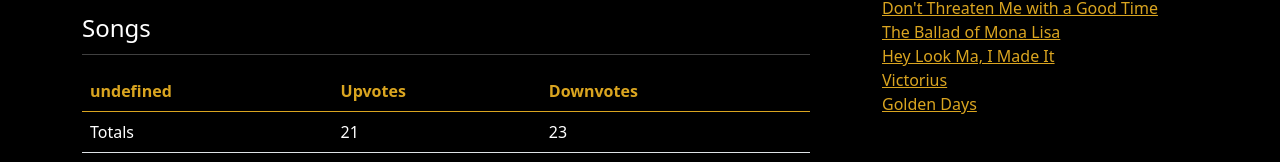
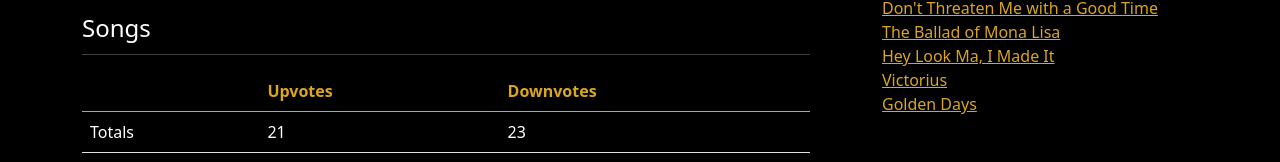
Before and after one commit to Davidpereznuma10/Campus_Projects, a plain HTML site: page dom/index.html in a window 1280 px wide. Shown: the part 1523-1685 px from the top of the page. Drawn offline with nearby package versions, Linux system fonts and the light colour scheme.

Commit message:
fix: :sparkles: change names

```diff
--- a/dom/components/myArticles.js
+++ b/dom/components/myArticles.js
@@ -14,9 +14,9 @@ export default {
             table:[
               {
                 headtable:[
-                  {topic:"#"},
-                  {topic:"Name"},
-                  {topic:"Duration"},
+                  {topic1:"#"},
+                  {topic2:"Name"},
+                  {topic3:"Duration"},
                 ]
               },
               {
@@ -97,9 +97,9 @@ export default {
             table:[
               {
                 headtable:[
-                  {topic:"#"},
-                  {topic:"Name"},
-                  {topic:"Duration"},
+                  {topic1:"#"},
+                  {topic2:"Name"},
+                  {topic3:"Duration"},
                 ]
               },
               {
@@ -190,9 +190,9 @@ export default {
             table:[
               {
                 headtable:[
-                  {topic:"#"},
-                  {topic:"Name"},
-                  {topic:"Duration"},
+                  {topic1:"#"},
+                  {topic2:"Name"},
+                  {topic3:"Duration"},
                 ]
               },
               {
@@ -283,9 +283,9 @@ export default {
             table:[
               {
                 headtable:[
-                  {topic:"#"},
-                  {topic:"Name"},
-                  {topic:"Duration"},
+                  {topic1:"#"},
+                  {topic2:"Name"},
+                  {topic3:"Duration"},
                 ]
               },
               {
@@ -361,9 +361,9 @@ export default {
             table:[
               {
                 headtable:[
-                  {topic:"#"},
-                  {topic:"Name"},
-                  {topic:"Duration"},
+                  {topic1:"#"},
+                  {topic2:"Name"},
+                  {topic3:"Duration"},
                 ]
               },
               {
@@ -434,9 +434,9 @@ export default {
             table:[
               {
                 headtable:[
-                  {topic:"#"},
-                  {topic:"Name"},
-                  {topic:"Duration"},
+                  {topic1:"#"},
+                  {topic2:"Name"},
+                  {topic3:"Duration"},
                 ]
               },
               {
@@ -518,9 +518,9 @@ export default {
             table:[
               {
                 headtable:[
-                  {num:"#"},
-                  {name:"Name"},
-                  {time:"Duration"},
+                  {topic1:"#"},
+                  {topic2:"Name"},
+                  {topic3:"Duration"},
                 ]
               },
               {
@@ -589,27 +589,27 @@ export default {
             ArtNn:"All Panic! at the Disco Musicans",
             timeArt:[
               {
-                name:"<a id='links' href=''>Brendon Urie </a>",
+                name:"<a id='links' href='https://en.wikipedia.org/wiki/Brendon_Urie'>Brendon Urie </a>",
                 time:"2004-2023",
               },
               {
-                name:"<a id='links' href=''>Ryan Ross</a>",
+                name:"<a id='links' href='https://en.wikipedia.org/wiki/Ryan_Ross'>Ryan Ross</a>",
                 time:"2004-2009",
               },
               {
-                name:"<a id='links' href=''>Brent Wilson</a>",
+                name:"<a id='links' href='https://es.wikipedia.org/wiki/Brent_Wilson'>Brent Wilson</a>",
                 time:"2004-2006",
               },
               {
-                name:"<a id='links' href=''>Jon Walker</a>",
+                name:"<a id='links' href='https://en.wikipedia.org/wiki/Jon_Walker'>Jon Walker</a>",
                 time:"2004-2006",
               },
               {
-                name:"<a id='links' href=''>Dallon Weekes</a>",
+                name:"<a id='links' href='https://en.wikipedia.org/wiki/Dallon_Weekes'>Dallon Weekes</a>",
                 time:"2006-2009",
               },
               {
-                name:"<a id='links' href=''>Spencer Smith</a>",
+                name:"<a id='links' href='https://en.wikipedia.org/wiki/Spencer_Smith_(musician)'>Spencer Smith</a>",
                 time:"2004-2015",
               },
             ],
@@ -622,6 +622,7 @@ export default {
           <h2 class="pb-4 mb-4 fst-italic border-bottom" strong>${this.section.title}</h2>`);},
     ShowArticles(){
       this.section.articles.map((val,id)=>{
+        // console.log("esto es lo que revisamos: ",val);
         document.querySelector("#Articles").insertAdjacentHTML("beforeend",`<article class="blog-post">
         <h2 class="blog-post-title" strong>${val.Album}</h2>
         <p class="blog-post-meta">${val.year}</p>
@@ -631,7 +632,7 @@ export default {
          <table class="table">
            <thead class="cabeza">
              <tr>
-                  <th>${val.num}</th>
+               <th></th>
                <th>Upvotes</th>
                <th>Downvotes</th>
              </tr>
@@ -644,6 +645,16 @@ export default {
              </tr>
            </tbody>
          </|table>
+
         <hr>`)})},
+      ShowTime(){
+        this.section.Artistes.forEach((val,id)=>{
+          // console.log(`showit`,val.timeArt)
+          document.querySelector("#Artistes").insertAdjacentHTML("beforeend",`
+          <ul>
+            <li>${val.timeArt.name}-${val.timeArt.time}</li>
+          </ul>`)
+        })
+      }
 
 }
--- a/dom/components/myHeader.js
+++ b/dom/components/myHeader.js
@@ -37,7 +37,7 @@ export default{
 
     showAll(){
 
-            const ws = new Worker("components/ws/wsMyHeader.js", {type:"module"});
+            const ws = new Worker("components/storage/wsMyHeader.js", {type:"module"});
 
             let id = [];
             let count = 0;
--- a/dom/index.html
+++ b/dom/index.html
@@ -54,7 +54,7 @@
         <div id="section"></div>
         <div id="Articles"></div>
 
-        <div id="table1"></div>
+        <div id="Artistes"></div>
 <!--
 
 
--- a/dom/main.js
+++ b/dom/main.js
@@ -3,6 +3,7 @@ import myBanner from "./components/myBanner.js";
 import myCards from "./components/myCards.js";
 import myArticles from "./components/myArticles.js";
 import myside from "./components/mySide.js";
+
 
 //headers
 myHeader.showAll();
@@ -15,6 +16,6 @@ myCards.showDes();
 //Articles
 myArticles.showSection();
 myArticles.ShowArticles();
-
+myArticles.ShowTime();
 //Sidebar
 myside.showSidebar();
```
Also changed, not shown: dom/components/storage/wsMyArticles.js (added), dom/components/storage/wsMyBanner.js (added), dom/components/storage/wsMyCards.js (added), dom/components/storage/wsMyHeader.js (renamed from dom/components/ws/wsMyHeader.js), dom/components/storage/wsMyside.js (added). Lines whose indentation alone changed are shown as unchanged.
